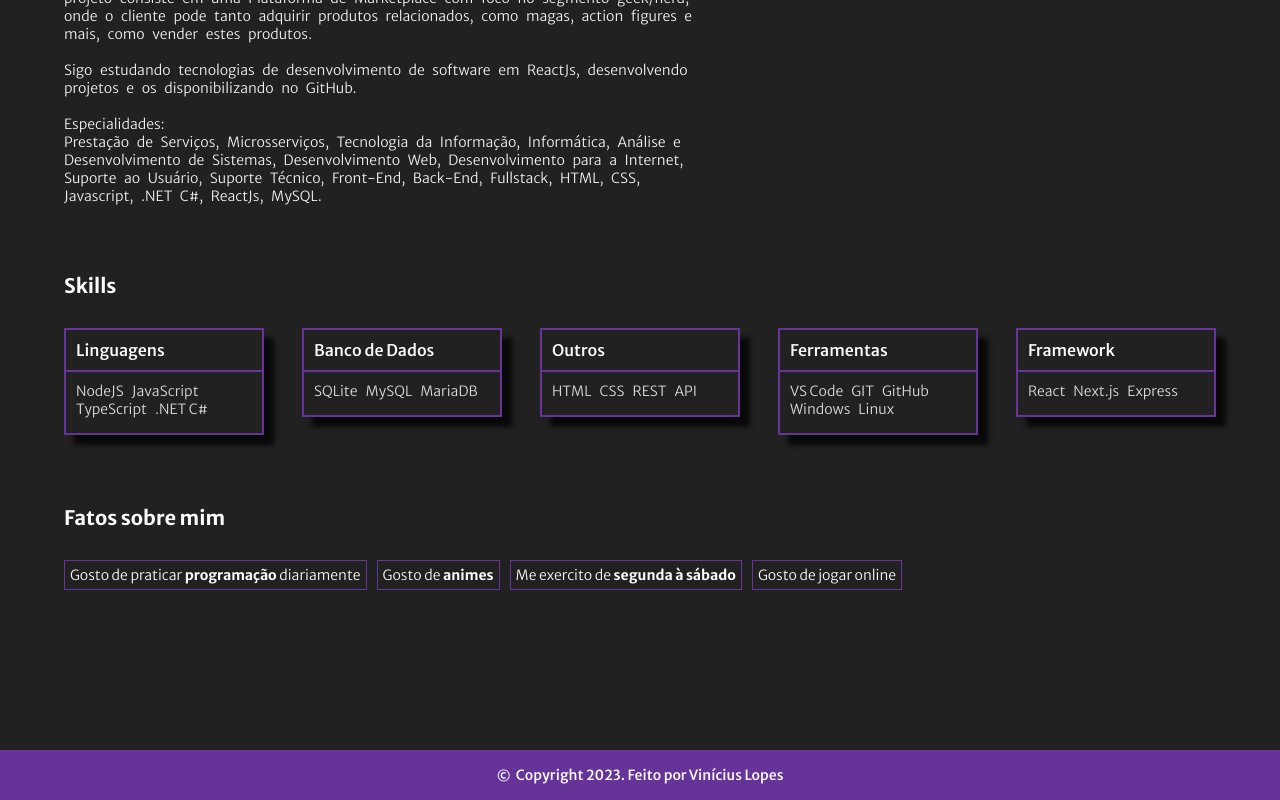
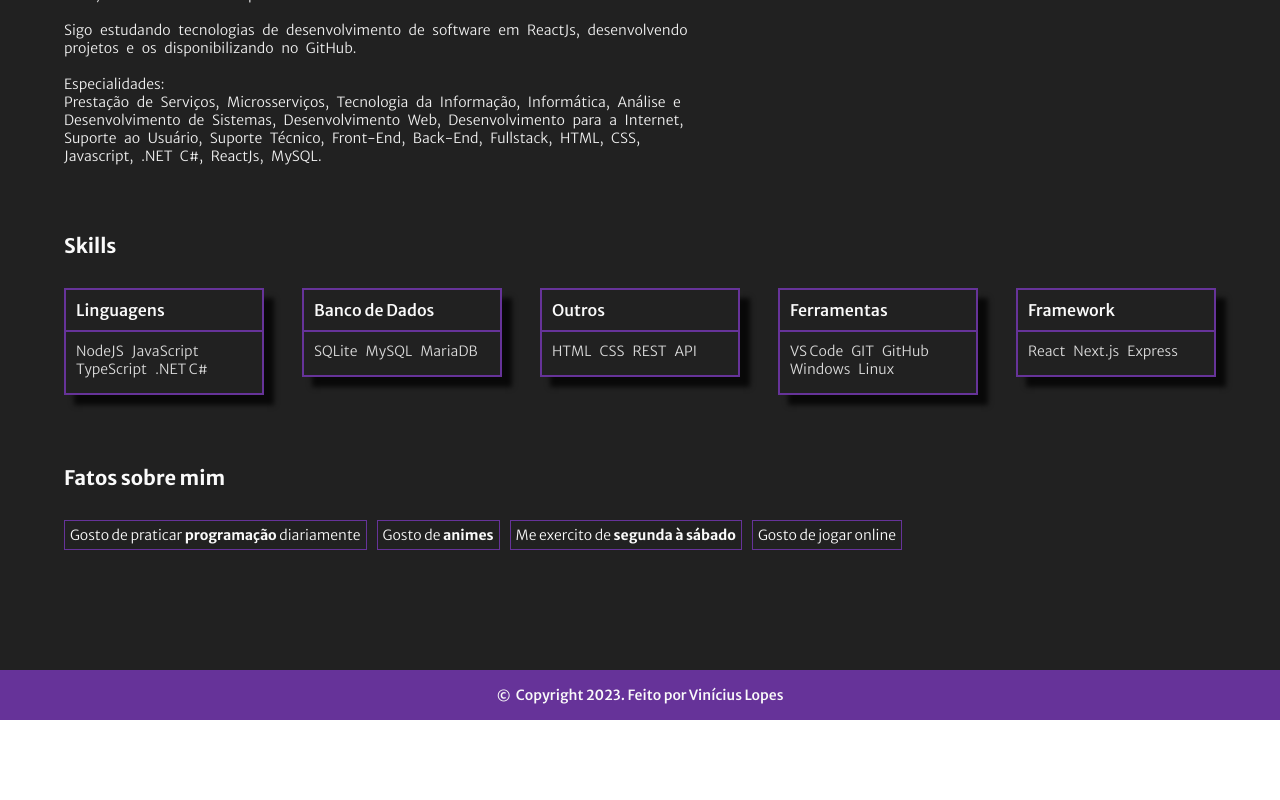
Before and after one commit to vinicioslop/portfolio, a Next.js app: page /about-me in a window 1280 px wide. Shown: the part 485-1285 px from the top of the page. After the commit the page ends 1205 px from the top, so only its background shows below. Built offline with nearby package versions, Linux system fonts and the light colour scheme.

Commit message:
Revisa projeto e dá retoques finais

```diff
--- a/src/app/Components/Footer/styles.module.css
+++ b/src/app/Components/Footer/styles.module.css
@@ -1,4 +1,7 @@
 .container {
+    margin: 0;
+    margin-top: 60px;
+
     background-color: var(--primary-color);
 }
 
@@ -27,9 +30,6 @@
 
         width: 100%;
         height: 50px;
-
-        margin: 0;
-        margin-top: 100px;
     }
 
 
@@ -62,9 +62,6 @@
         position: sticky;
 
         width: 100%;
-
-        margin: 0;
-        margin-top: 100px;
     }
 
 
@@ -93,9 +90,6 @@
         position: sticky;
 
         width: 100%;
-
-        margin: 0;
-        margin-top: 100px;
     }
 
 
@@ -124,9 +118,6 @@
         position: sticky;
 
         width: 100%;
-
-        margin: 0;
-        margin-top: 100px;
     }
 
 
@@ -155,9 +146,6 @@
         position: sticky;
 
         width: 100%;
-
-        margin: 0;
-        margin-top: 100px;
     }
 
 
--- a/src/app/Components/NavBar/styles.module.css
+++ b/src/app/Components/NavBar/styles.module.css
@@ -1,5 +1,5 @@
 .navbar {
-  margin-bottom: 80px;
+  margin-bottom: 40px;
 
   background-color: var(--primary-color);
   color: var(--text-color);
--- a/src/pages/about-me/index.jsx
+++ b/src/pages/about-me/index.jsx
@@ -4,7 +4,7 @@ import AboutMeContent from '@/app/Components/AboutMeContent/AboutMeContent';
 
 export default function AboutMePage() {
     const metadata = {
-        title: 'Vinicius Portfolio / Sobre Mim',
+        title: 'Portfolio / Sobre Mim',
         description: 'Portfólio de aplicações desenvolvidas por mim, Vinícius Lopes',
     }
 
--- a/src/pages/about-me/styles.module.css
+++ /dev/null
@@ -1,15 +0,0 @@
-.container {
-    display: flex;
-    flex-direction: column;
-    align-items: center;
-
-    width: 100vw;
-    min-height: 100vh;
-
-    padding-left: var(--sides-spacing);
-    padding-right: var(--sides-spacing);
-}
-
-.container {
-    margin-bottom: 30px;
-}
--- a/src/pages/index.jsx
+++ b/src/pages/index.jsx
@@ -1,9 +1,10 @@
 import RootLayout from '@/app/layout';
+
 import HomeContent from '@/app/Components/HomeContent/HomeContent';
 
 export default function HomePage() {
   const metadata = {
-    title: 'Vinicius Portfolio / Home',
+    title: 'Portfolio / Home',
     description: 'Portfólio de aplicações desenvolvidas por mim, Vinícius Lopes',
   }
 
--- a/src/pages/projects/index.jsx
+++ b/src/pages/projects/index.jsx
@@ -4,7 +4,7 @@ import ProjectsContent from '@/app/Components/ProjectContent/ProjectContent';
 
 export default function ProjectsPage() {
     const metadata = {
-        title: 'Vinicius Portfolio / Projetos',
+        title: 'Portfolio / Projetos',
         description: 'Portfólio de aplicações desenvolvidas por mim, Vinícius Lopes',
     }
 
--- a/src/pages/projects/styles.module.css
+++ /dev/null
@@ -1,15 +0,0 @@
-.container {
-    display: flex;
-    flex-direction: column;
-    align-items: center;
-
-    width: 100vw;
-    min-height: 100vh;
-
-    padding-left: var(--sides-spacing);
-    padding-right: var(--sides-spacing);
-}
-
-.container {
-    margin-bottom: 30px;
-}
```
Also changed, not shown: src/app/Components/ProjectContent/styles.module.css (+7 -69 lines), 1 other file (tests, documents, lock files or other folders).
